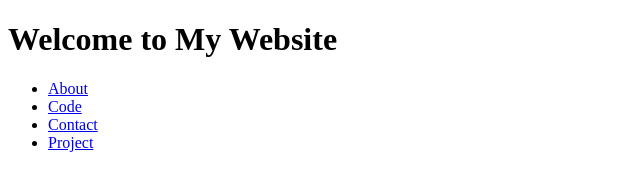
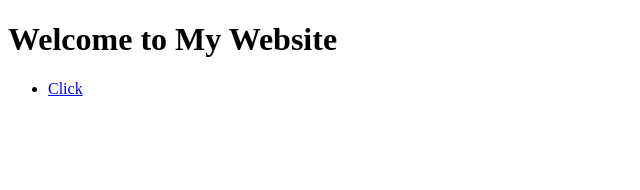
Before and after one commit to boomiikas/FTF-portfolio, a plain HTML site: page index.html in a window 1280 px wide. Shown: the whole page, without its empty margins (0-640 px from the left). Drawn offline with Linux system fonts and the light colour scheme.

Commit message:
Update index.html

```diff
--- a/index.html
+++ b/index.html
@@ -6,10 +6,9 @@
 <body>
   <h1>Welcome to My Website</h1>
   <ul>
-    <li><a href="about.html">About</a></li>
-    <li><a href="code.html">Code</a></li>
-    <li><a href="contact.html">Contact</a></li>
-    <li><a href="project.html">Project</a></li>
+
+    <li><a href="code.html">Click</a></li>
+
   </ul>
 </body>
 </html>
```
